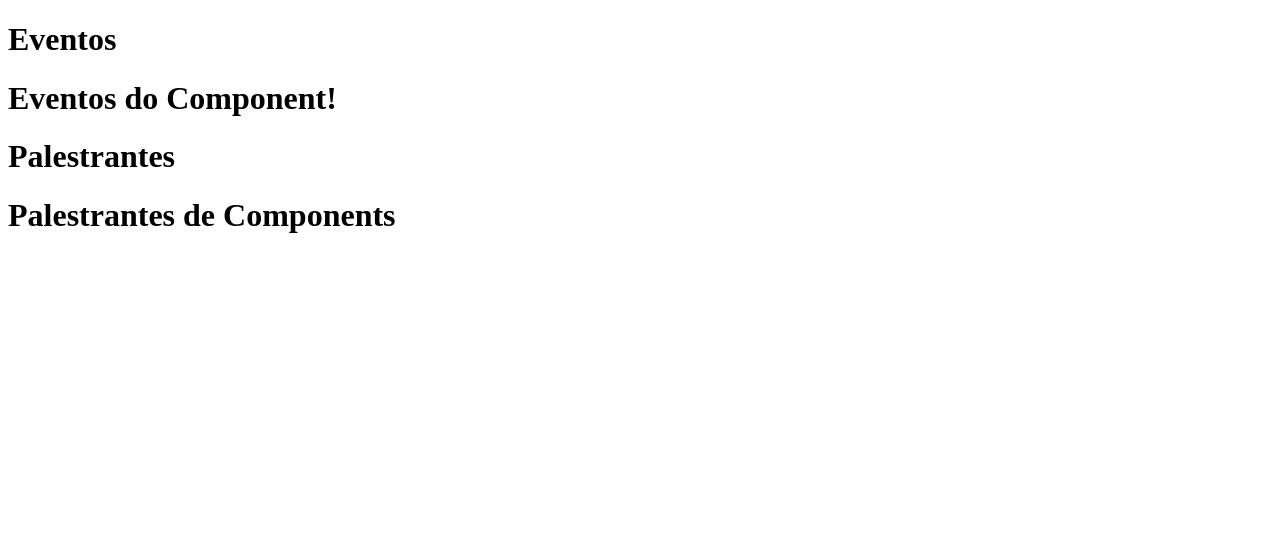
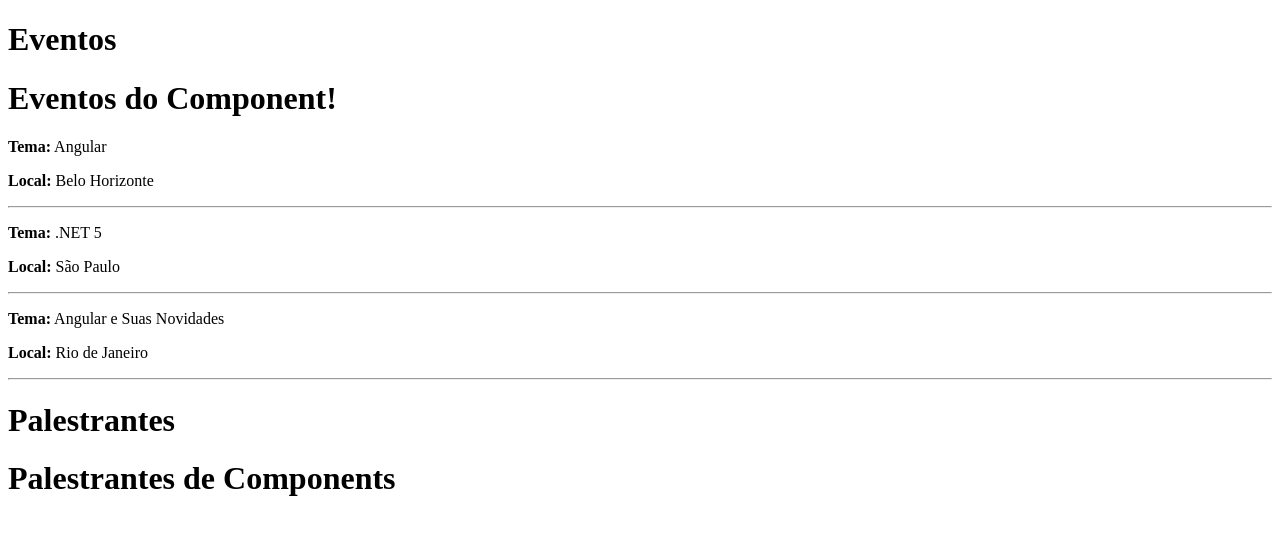
Before and after one commit to rikemorais/rikemorais.courses.docs.dotnet, an Angular app in the folder Udemy/viniciusandrade/ProEventos/frontend/ProEventos-App/: page / in a window 1280 px wide. Shown: the top 534 px of the page. Built offline with nearby package versions, Linux system fonts and the light colour scheme.

Commit message:
Aula 036 - Diretiva ngFor

```diff
--- a/Udemy/viniciusandrade/ProEventos/frontend/ProEventos-App/src/app/app.module.ts
+++ b/Udemy/viniciusandrade/ProEventos/frontend/ProEventos-App/src/app/app.module.ts
@@ -10,7 +10,7 @@
   declarations: [
     AppComponent,
     EventosComponent,
-      PalestrantesComponent
+    PalestrantesComponent
    ],
   imports: [
     BrowserModule,
--- a/Udemy/viniciusandrade/ProEventos/frontend/ProEventos-App/src/app/eventos/eventos.component.html
+++ b/Udemy/viniciusandrade/ProEventos/frontend/ProEventos-App/src/app/eventos/eventos.component.html
@@ -1 +1,8 @@
 <h1>Eventos do Component!</h1>
+
+
+<div *ngFor="let evento of eventos">
+  <p><strong>Tema:</strong> {{evento.Tema}}</p>
+  <p><strong>Local:</strong> {{evento.Local}}</p>
+  <hr>
+</div>
--- a/Udemy/viniciusandrade/ProEventos/frontend/ProEventos-App/src/app/eventos/eventos.component.ts
+++ b/Udemy/viniciusandrade/ProEventos/frontend/ProEventos-App/src/app/eventos/eventos.component.ts
@@ -7,6 +7,20 @@
 })
 export class EventosComponent implements OnInit {
 
+  public eventos: any = [
+    {
+      Tema: 'Angular',
+      Local: 'Belo Horizonte'
+    },
+    {
+      Tema: '.NET 5',
+      Local: 'São Paulo'
+    },
+    {
+      Tema: 'Angular e Suas Novidades',
+      Local: 'Rio de Janeiro'
+    }
+  ]
   constructor() { }
 
   ngOnInit(): void {
```
Also changed, not shown: 1 other file (tests, documents, lock files or other folders).
